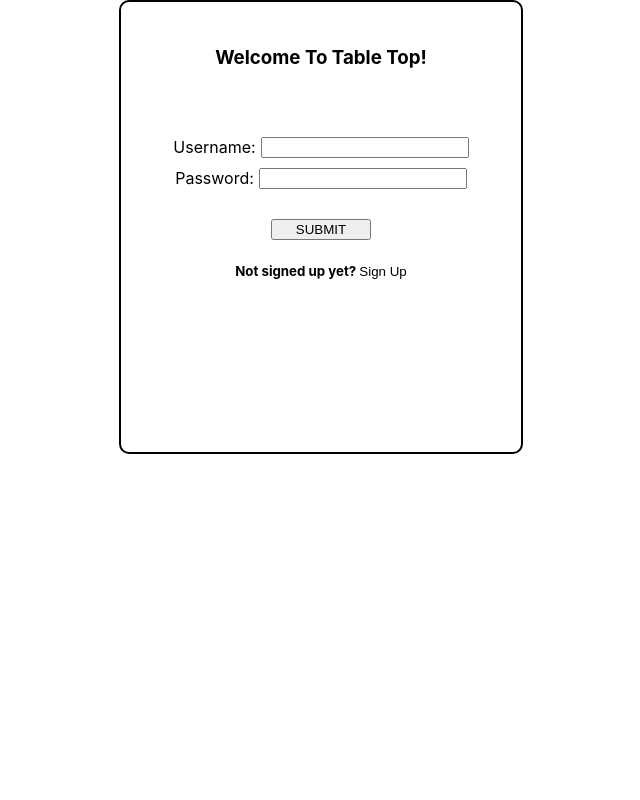
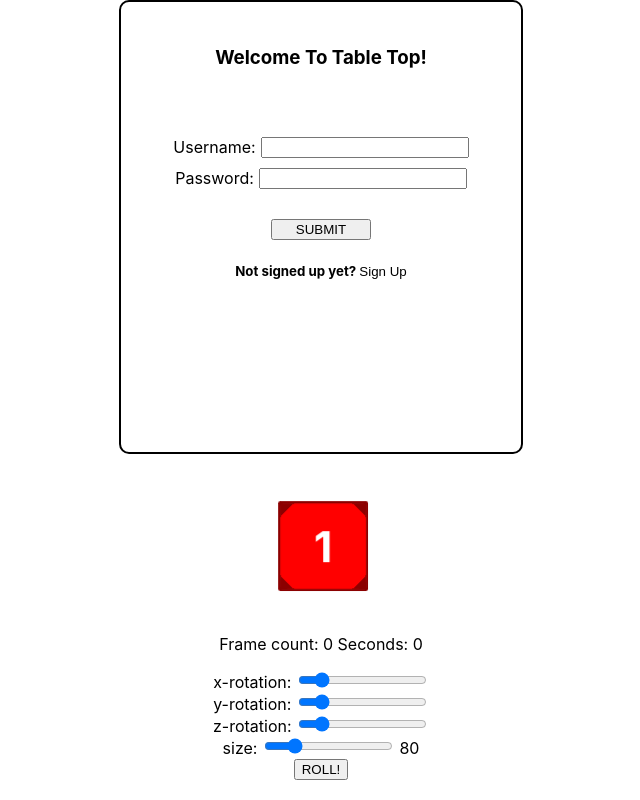
Before and after one commit to tcrurup/table-top, a React (Create React App) app in the folder table-top-frontend/: page /login in a window 1280 px wide. Shown: the whole page, without its empty margins (319-959 px from the left). Built offline with nearby package versions, Linux system fonts and the light colour scheme.

Commit message:
add dice component and start with animations

```diff
--- /dev/null
+++ b/table-top-frontend/src/components/Dice/D6Dice.js
@@ -0,0 +1,243 @@
+import React, { Component } from 'react'
+import './dice.css'
+
+const diceSettings = {
+    angleUpdateInterval: 16,
+    defaultSizeInPixels: 80,
+    rollingDelta: 10,
+    numberSizeInPixels: 40,
+    gravity: 1,
+    maxHeight: 240,  //12"
+    throwingHeight: 180, //9"
+    minHeight: 50
+}
+
+/*The field that the dice are thrown onto is considered to be a top down view with an
+infinitely high ceiling.  The initial toll provides some upwards momentum then everything
+after that is calculated using a physics formula*/
+
+/*Calculating instantaneous veloicity
+Followed information found - https://www.omnicalculator.com/physics/velocity#how-to-calculate-velocity-speed-vs-velocity
+Using a 9" starting height, should take about .75 seconds to reach the ground
+Follows the graph -x^2+10x+180 to map height stating at (0, 180) to give it some slight up throw
+
+
+
+*/
+
+const defaultState = {
+    action: 'rolling',
+    xyzRotation: [0,0,0],
+    xyzVelocity: [0,0,0],
+    height: diceSettings.throwingHeight,
+    sizeInPixels: 80,
+    gravity: diceSettings.gravity,
+    transition: diceSettings.angleUpdateInterval,
+    frameCount: 0,
+    verticalVel: -1
+}
+
+class D6Dice extends Component{
+
+    constructor(props){
+        super(props)
+        this.state = {
+            ...defaultState
+        }
+        this.interval = null;
+    }
+
+    rotateXYZ(xDelta, yDelta, zDelta){
+        const currentRotations = this.state.xyzRotation
+        const currentVelocities = this.state.xyzVelocity
+
+        const calcDegree = (current, delta) => {
+            const total = parseFloat(current) + parseFloat(delta)
+            return total > 360 ? total - 360 : total
+        }
+
+        let x = calcDegree(currentRotations[0], currentVelocities[0])
+        let y = calcDegree(currentRotations[1], currentVelocities[0])
+        let z = calcDegree(currentRotations[2], currentVelocities[0])
+
+        const newRotation = [x,y,z]
+        console.log(newRotation)
+        this.setState({
+            xyzRotation: [x, y, z]
+        })
+    }
+
+    rollDice = () => {
+        this.rotateXYZ()
+        this.adjustHeight()
+        const frames = this.state.frameCount
+        this.setState({ frameCount: frames + 1 })
+        if(this.state.height <= 51){
+            clearInterval(this.interval)
+        }
+    }
+
+    throwDice = () => {
+        this.setState({...defaultState})
+        this.setRotationVelocity()
+        this.interval = setInterval(this.rollDice, diceSettings.angleUpdateInterval);
+    }
+
+    getRandomInt(max){
+        return Math.floor(Math.random() * Math.floor(max));
+    }
+
+    setRotationVelocity = () => {
+        const xyzVelocity = [
+            this.randomizeRotationDirection(30),
+            this.randomizeRotationDirection(10),
+            this.randomizeRotationDirection(3)
+        ]
+        this.setState({ xyzVelocity })
+    }
+
+    randomizeRotationDirection = (max) => {
+        //Random number between -1 and 1
+        const rand  = Math.random()*max
+        console.log(rand)
+        const randPosOrNeg =  rand > .50 ? -1 : 1
+        console.log(randPosOrNeg)
+        console.log(rand * randPosOrNeg)
+        return rand * randPosOrNeg
+    }
+
+    adjustHeight = () => {
+        let verticalVel = this.state.verticalVel
+        const gravity = this.state.gravity
+        const frameCount = this.state.frameCount
+
+        let height = (-1 * Math.pow(frameCount, 2))+ (frameCount * 10) + 180
+        this.setState({
+            verticalVel,
+            height,
+            sizeInPixels: height
+        })
+    }
+
+
+    bounce = () => {}
+
+    MAPPED_SIDES = (sideNumber) => {
+        const zTrans = this.state.sizeInPixels/2
+        switch(parseInt(sideNumber)){
+            case 1: return `rotateY(0deg) translateZ(${zTrans}px)`
+            case 2: return `rotateY(90deg) translateZ(${zTrans}px)`
+            case 3: return `rotateX(-90deg) translateZ(${zTrans}px)`
+            case 4: return `rotateX(90deg) translateZ(${zTrans}px)`
+            case 5: return `rotateY(-90deg) translateZ(${zTrans}px)`
+            case 6: return `rotateY(180deg) translateZ(${zTrans}px)`
+        }
+    }
+
+    constructDiceObject = () => <>
+        <div className = 'dice-container' style={this.diceContainerStyle()}>
+            <div className = 'dice' style={this.tranformProperty()}>
+                <div className = {"dice-face dice-face--1"} style={this.diceFaceStyle(1)}><span class='number'>1</span></div>
+                <div className = {"dice-face dice-face--2"} style={this.diceFaceStyle(2)}><span class='number'>2</span></div>
+                <div className = {"dice-face dice-face--3"} style={this.diceFaceStyle(3)}><span class='number'>3</span></div>
+                <div className = {"dice-face dice-face--4"} style={this.diceFaceStyle(4)}><span class='number'>4</span></div>
+                <div className = {"dice-face dice-face--5"} style={this.diceFaceStyle(5)}><span class='number'>5</span></div>
+                <div className = {"dice-face dice-face--6"} style={this.diceFaceStyle(6)}><span class='number'>6</span></div>
+            </div>
+        </div>
+    </>
+
+    currentScale = () => this.state.sizeInPixels / diceSettings.defaultSizeInPixels
+
+    tranformProperty = () => {
+        const xyzRotation = this.state.xyzRotation
+        const x = xyzRotation[0]
+        const y = xyzRotation[1]
+        const z = xyzRotation[2]
+
+        return {
+            transform: `rotateX(${x}deg) rotateY(${y}deg) rotateZ(${z}deg)`,
+        }
+    }
+
+    diceFaceStyle = (sideNumber) => {
+
+        return {
+            width: `${this.state.sizeInPixels}px`,
+            height: `${this.state.sizeInPixels}px`,
+            transform: this.MAPPED_SIDES(sideNumber),
+            'font-size': `${diceSettings.numberSizeInPixels * this.currentScale()}px`
+        }
+    }
+
+    diceContainerStyle = () => {
+        return {
+            width: `${this.state.sizeInPixels}px`,
+            height: `${this.state.sizeInPixels}px`,
+        }
+    }
+
+
+
+    controller = () => <>
+        <div id='control-box'>
+            <p>{`Frame count: ${this.state.frameCount}  Seconds: ${parseInt(this.state.frameCount/60)}`}</p>
+            <div>
+                x-rotation: <input
+                    type='range'
+                    id='xRotation'
+                    min='0'
+                    max='360'
+                    onChange={this.handleChange}
+                /><span>{this.state.xRotation}</span>
+            </div>
+            <div>
+                y-rotation: <input
+                    type='range'
+                    id='yRotation'
+                    min='0'
+                    max='360'
+                    onChange={this.handleChange}
+                /> <span>{this.state.yRotation}</span>
+            </div>
+            <div>
+                z-rotation: <input
+                    type='range'
+                    id='zRotation'
+                    min='0'
+                    max='360'
+                    onChange={this.handleChange}
+                /> <span>{this.state.zRotation}</span>
+            </div>
+            <div>
+                size: <input
+                    type='range'
+                    id='sizeInPixels'
+                    min='50'
+                    max='200'
+                    value={this.state.sizeInPixels}
+                    onChange={this.handleChange}
+                /> <span>{this.state.sizeInPixels}</span>
+            </div>
+            <button onClick ={this.throwDice}>ROLL!</button>
+        </div>
+    </>
+
+    handleChange = event => {
+        event.preventDefault()
+        console.log(`changing ${event.target.id} to ${event.target.value}`)
+        this.setState({
+            [event.target.id]: event.target.value
+        })
+    }
+
+    render = () => <>
+        {this.constructDiceObject()}
+        {this.controller()}
+    </>
+
+
+
+}
+
+export default D6Dice
--- /dev/null
+++ b/table-top-frontend/src/components/Dice/dice.css
@@ -0,0 +1,84 @@
+
+.dice-container {
+    width: 200px;
+    height: 200px;
+    perspective: 600px;
+    margin-top: 50px;
+    margin-bottom: 50px;
+    margin-left: auto;
+    margin-right: auto;
+}
+
+.dice {
+    width: 100%;
+    height: 100%;
+    position: relative;
+    transform: translateZ(100px);
+    transform-style: preserve-3d;
+
+}
+
+.dice-face {
+    position: absolute;
+    background-image: radial-gradient(circle, red 85%, darkred 20%);
+    border: 2px solid darkred;
+    color: white;
+    display: flex;
+    font-weight: bold;
+    text-align: center;
+    border-radius: 2px;
+}
+
+.number{
+    width: 100%;
+    margin-top: auto;
+    margin-bottom: auto;
+}
+
+.dice-face--1{
+    transform: rotateY(  0deg) translateZ(100px);
+}
+
+.dice-face--2{
+    transform: rotateY(  90deg) translateZ(100px);
+}
+
+.dice-face--3{
+    transform: rotateX(  -90deg) translateZ(100px);
+}
+
+.dice-face--4{
+    transform: rotateX(  90deg) translateZ(100px);
+}
+
+.dice-face--5{
+    transform: rotateY(  -90deg) translateZ(100px);
+}
+
+.dice-face--6{
+    transform: rotateY(  180deg) translateZ(100px);
+}
+
+.dice.roll-1{
+    transform: rotateY(  0deg) translateZ(100px);
+}
+
+.dice.roll-2{
+    transform: rotateY(  90deg) translateZ(100px);
+}
+
+.dice.roll-3{
+    transform: rotateX(  -90deg) translateZ(100px);
+}
+
+.dice.roll-4{
+    transform: rotateX(  90deg) translateZ(100px);
+}
+
+.dice.roll-5{
+    transform: rotateY(  -90deg) translateZ(100px);
+}
+
+.dice.roll-6{
+    transform: rotateY(  180deg) translateZ(100px);
+}
--- a/table-top-frontend/src/containers/LoginPage.js
+++ b/table-top-frontend/src/containers/LoginPage.js
@@ -2,6 +2,7 @@ import React, { Component } from 'react'
 import { connect } from 'react-redux'
 import { attemptLogin } from '../actions/userActions.js'
 import LoginInput from '../components/LoginPage/LoginInput.js'
+import D6Dice from '../components/Dice/D6Dice.js'
 import '../styling/LoginPage.css'
 
 class LoginPage extends Component{
@@ -12,6 +13,7 @@ class LoginPage extends Component{
             backendErrors={this.props.errors}
             requesting={this.props.requesting}
         />
+        <D6Dice />
     </div>
 }
 
```
Also changed, not shown: table-top-frontend/src/components/Dice/D20Dice.js (added).
